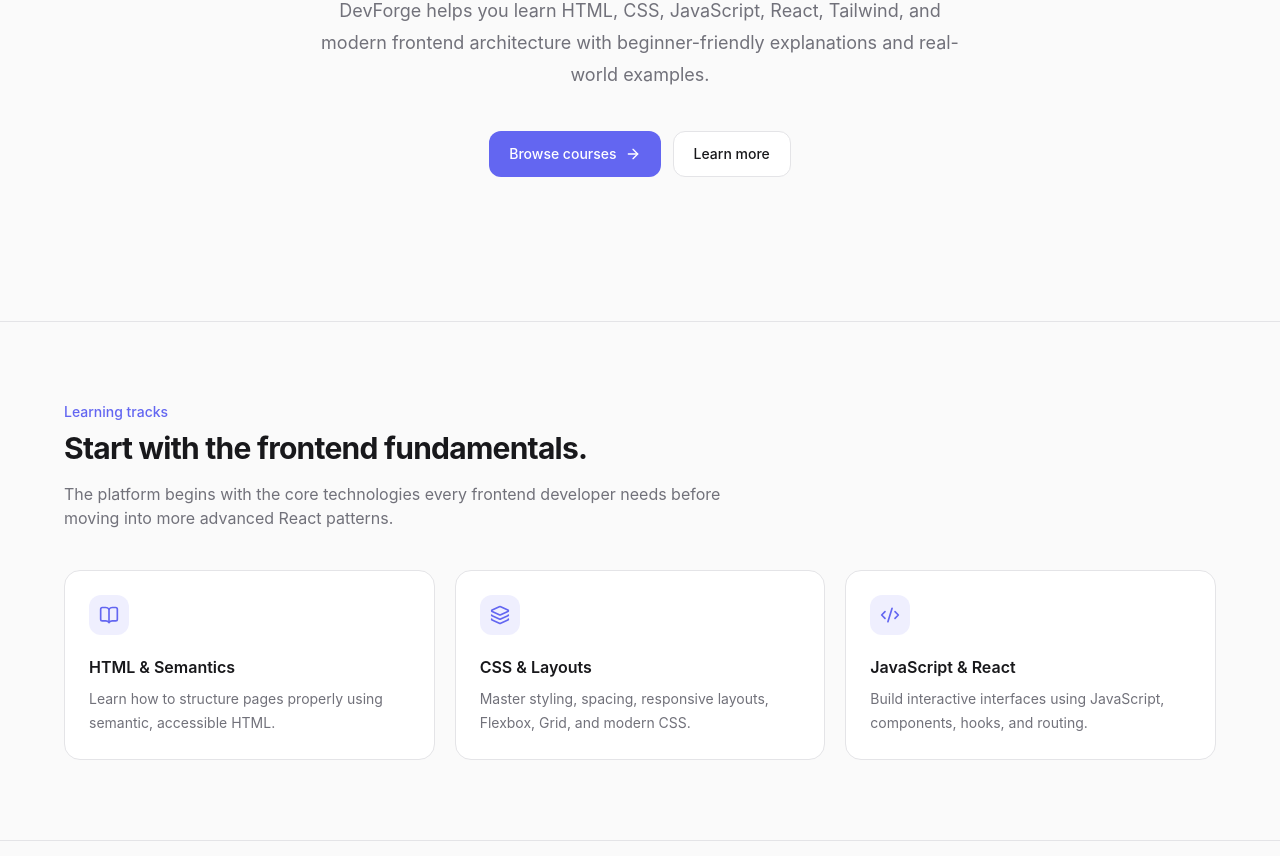
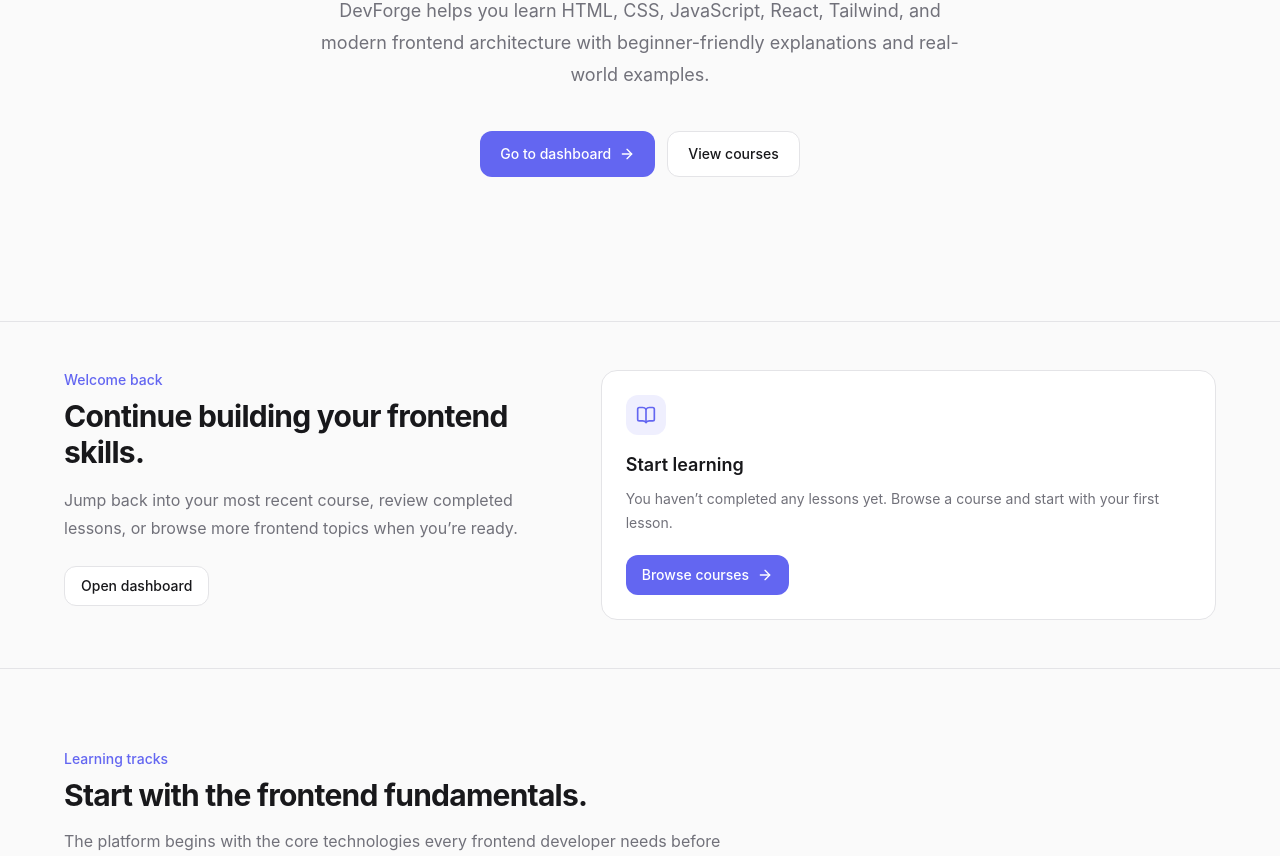
Before and after one commit to iMuhammad3/devforge, a React (Vite) app: page / in a window 1280 px wide. Shown: the part 480-1336 px from the top of the page. Built offline with nearby package versions, Linux system fonts and the light colour scheme; no server answers; the database is empty; sample sign-in values are in the browser's storage.

Commit message:
feat: add personalized continue learning section to homepage

```diff
--- a/src/features/dashboard/components/ContinueLearningCard.jsx
+++ b/src/features/dashboard/components/ContinueLearningCard.jsx
@@ -1,27 +1,47 @@
-import { useEffect, useState } from "react";
+import { useEffect, useMemo, useState } from "react";
 import { Link } from "react-router-dom";
 import { ArrowRight, BookOpen, CheckCircle2 } from "lucide-react";
 
+import { useAuthStore } from "@/features/auth/store/authStore";
 import { fetchUserProgress } from "@/features/progress/api/progressApi";
-import { useAuthStore } from "@/features/auth/store/authStore";
+import { fetchLessonsByCourseSlug } from "@/features/lessons/api/lessonsApi";
+import { fetchCourseBySlug } from "@/features/courses/api/coursesApi";
 import { LoadingState } from "@/shared/components/feedback";
 
 export default function ContinueLearningCard() {
-  const user = useAuthStore((state) => state.user);
+    const user = useAuthStore(state => state.user);
 
     const [progress, setProgress] = useState([]);
+    const [course, setCourse] = useState(null);
+    const [lessons, setLessons] = useState([]);
     const [status, setStatus] = useState("loading");
 
     useEffect(() => {
-    const loadProgress = async () => {
+        const loadContinueLearning = async () => {
             if (!user?.uid) return;
 
             try {
                 setStatus("loading");
 
-        const data = await fetchUserProgress(user.uid);
+                const progressData = await fetchUserProgress(user.uid);
 
-        setProgress(data);
+                setProgress(progressData);
+
+                const latestProgress = progressData[0];
+
+                if (!latestProgress?.courseSlug) {
+                    setStatus("success");
+                    return;
+                }
+
+                const [courseData, lessonsData] = await Promise.all([
+                    fetchCourseBySlug(latestProgress.courseSlug),
+                    fetchLessonsByCourseSlug(latestProgress.courseSlug),
+                ]);
+
+                setCourse(courseData);
+                setLessons(lessonsData);
+
                 setStatus("success");
             } catch (err) {
                 console.error(err);
@@ -29,8 +49,35 @@ export default function ContinueLearningCard() {
             }
         };
 
-    loadProgress();
+        loadContinueLearning();
     }, [user?.uid]);
+
+    const completedLessonIds = useMemo(() => {
+        return progress.map(item => item.lessonId);
+    }, [progress]);
+
+    const nextLesson = useMemo(() => {
+        if (!lessons.length) return null;
+
+        return (
+            lessons.find(lesson => !completedLessonIds.includes(lesson.id)) ||
+            lessons[0]
+        );
+    }, [lessons, completedLessonIds]);
+
+    const courseCompleted =
+        lessons.length > 0 &&
+        lessons.every(lesson => completedLessonIds.includes(lesson.id));
+    const completedLessonsInCourse = lessons.filter(lesson =>
+        completedLessonIds.includes(lesson.id),
+    ).length;
+
+    const totalLessons = lessons.length;
+
+    const progressPercentage =
+        totalLessons > 0
+            ? Math.round((completedLessonsInCourse / totalLessons) * 100)
+            : 0;
 
     if (status === "loading") {
         return (
@@ -43,9 +90,30 @@ export default function ContinueLearningCard() {
         );
     }
 
-  const latestProgress = progress[0];
+    if (status === "error") {
+        return (
+            <div className="rounded-2xl border border-border bg-card p-6">
+                <div className="mb-4 flex h-10 w-10 items-center justify-center rounded-lg bg-muted text-muted-foreground">
+                    <BookOpen className="h-5 w-5" />
+                </div>
 
-  if (!latestProgress) {
+                <h2 className="text-lg font-semibold">Continue learning</h2>
+
+                <p className="mt-2 text-sm leading-6 text-muted-foreground">
+                    We couldn’t load your recent progress right now.
+                </p>
+
+                <Link
+                    to="/courses"
+                    className="mt-5 inline-flex h-10 items-center justify-center rounded-lg border border-border bg-background px-4 text-sm font-medium transition hover:bg-muted"
+                >
+                    Browse courses
+                </Link>
+            </div>
+        );
+    }
+
+    if (!progress.length) {
         return (
             <div className="rounded-2xl border border-border bg-card p-6">
                 <div className="mb-4 flex h-10 w-10 items-center justify-center rounded-lg bg-primary/10 text-primary">
@@ -55,8 +123,8 @@ export default function ContinueLearningCard() {
                 <h2 className="text-lg font-semibold">Start learning</h2>
 
                 <p className="mt-2 text-sm leading-6 text-muted-foreground">
-          You haven’t completed any lessons yet. Browse a course and start with
-          your first lesson.
+                    You haven’t completed any lessons yet. Browse a course and
+                    start with your first lesson.
                 </p>
 
                 <Link
@@ -70,36 +138,99 @@ export default function ContinueLearningCard() {
         );
     }
 
+    if (!course || !nextLesson) {
         return (
             <div className="rounded-2xl border border-border bg-card p-6">
                 <div className="mb-4 flex h-10 w-10 items-center justify-center rounded-lg bg-primary/10 text-primary">
                     <CheckCircle2 className="h-5 w-5" />
                 </div>
 
-      <h2 className="text-lg font-semibold">Continue learning</h2>
+                <h2 className="text-lg font-semibold">
+                    Learning progress saved
+                </h2>
 
                 <p className="mt-2 text-sm leading-6 text-muted-foreground">
-        Your most recent completed lesson was from{" "}
-        <span className="font-medium text-foreground">
-          {latestProgress.courseSlug}
-        </span>
-        .
+                    Your progress is saved. Browse courses to continue learning.
                 </p>
+
+                <Link
+                    to="/courses"
+                    className="mt-5 inline-flex h-10 items-center justify-center rounded-lg bg-primary px-4 text-sm font-medium text-primary-foreground transition hover:opacity-90"
+                >
+                    Browse courses
+                </Link>
+            </div>
+        );
+    }
+
+    return (
+        <div className="rounded-2xl border border-border bg-card p-6">
+            <div className="mb-4 flex h-10 w-10 items-center justify-center rounded-lg bg-primary/10 text-primary">
+                {courseCompleted ? (
+                    <CheckCircle2 className="h-5 w-5" />
+                ) : (
+                    <BookOpen className="h-5 w-5" />
+                )}
+            </div>
+
+            <h2 className="text-lg font-semibold">
+                {courseCompleted
+                    ? "Review completed course"
+                    : "Continue learning"}
+            </h2>
+
+            <p className="mt-2 text-sm leading-6 text-muted-foreground">
+                {courseCompleted
+                    ? "You’ve completed this course. You can review any lesson again."
+                    : "Pick up from the next incomplete lesson in your most recent course."}
+            </p>
+
+            <div className="mt-5 rounded-xl border border-border bg-background p-4">
+                <div className="flex items-center justify-between gap-4">
+                    <p className="text-xs font-medium uppercase tracking-wide text-muted-foreground">
+                        {course.title}
+                    </p>
+
+                    <p className="text-xs font-medium text-primary">
+                        {progressPercentage}%
+                    </p>
+                </div>
+
+                <div className="mt-3 h-2 overflow-hidden rounded-full bg-muted">
+                    <div
+                        className="h-full rounded-full bg-primary transition-all"
+                        style={{ width: `${progressPercentage}%` }}
+                    />
+                </div>
+
+                <p className="mt-3 text-xs text-muted-foreground">
+                    {completedLessonsInCourse} of {totalLessons} lessons
+                    completed
+                </p>
+
+                <h3 className="mt-4 font-semibold">{nextLesson.title}</h3>
+
+                {nextLesson.description && (
+                    <p className="mt-2 line-clamp-2 text-sm leading-6 text-muted-foreground">
+                        {nextLesson.description}
+                    </p>
+                )}
+            </div>
 
             <div className="mt-5 flex flex-wrap gap-3">
                 <Link
-          to={`/courses/${latestProgress.courseSlug}`}
+                    to={`/courses/${course.slug}/lessons/${nextLesson.slug}`}
                     className="inline-flex h-10 items-center justify-center gap-2 rounded-lg bg-primary px-4 text-sm font-medium text-primary-foreground transition hover:opacity-90"
                 >
-          Continue course
+                    {courseCompleted ? "Review lesson" : "Continue lesson"}
                     <ArrowRight className="h-4 w-4" />
                 </Link>
 
                 <Link
-          to="/courses"
+                    to={`/courses/${course.slug}`}
                     className="inline-flex h-10 items-center justify-center rounded-lg border border-border bg-background px-4 text-sm font-medium transition hover:bg-muted"
                 >
-          Browse all courses
+                    View course
                 </Link>
             </div>
         </div>
--- a/src/features/home/pages/HomePage.jsx
+++ b/src/features/home/pages/HomePage.jsx
@@ -1,7 +1,11 @@
 import { Link } from "react-router-dom";
 import { ArrowRight, BookOpen, Code2, Layers, Sparkles } from "lucide-react";
+import { useAuthStore } from "@/features/auth/store/authStore";
+import ContinueLearningCard from "@/features/dashboard/components/ContinueLearningCard";
 
 export default function HomePage() {
+    const user = useAuthStore(state => state.user);
+    const profile = useAuthStore(state => state.profile);
     return (
         <div className="bg-background text-foreground">
             {/* Hero */}
@@ -13,47 +17,86 @@ export default function HomePage() {
                     </div>
 
                     <h1 className="max-w-4xl text-4xl font-bold tracking-tight md:text-6xl">
-            Learn frontend development through clean, practical lessons.
+                        Learn frontend development through clean, practical
+                        lessons.
                     </h1>
 
                     <p className="mt-6 max-w-2xl text-lg leading-8 text-muted-foreground">
-            DevForge helps you learn HTML, CSS, JavaScript, React, Tailwind,
-            and modern frontend architecture with beginner-friendly explanations
-            and real-world examples.
+                        DevForge helps you learn HTML, CSS, JavaScript, React,
+                        Tailwind, and modern frontend architecture with
+                        beginner-friendly explanations and real-world examples.
                     </p>
 
                     <div className="mt-10 flex flex-col gap-3 sm:flex-row">
                         <Link
-              to="/courses"
+                            to={user ? "/dashboard" : "/courses"}
                             className="inline-flex items-center justify-center gap-2 rounded-lg bg-primary px-5 py-3 text-sm font-medium text-primary-foreground transition hover:opacity-90"
                         >
-              Browse courses
+                            {user ? "Go to dashboard" : "Browse courses"}
                             <ArrowRight className="h-4 w-4" />
                         </Link>
 
-            <a
-              href="#why"
+                        <Link
+                            to="/courses"
                             className="inline-flex items-center justify-center rounded-lg border border-border bg-card px-5 py-3 text-sm font-medium transition hover:bg-muted"
                         >
-              Learn more
-            </a>
+                            View courses
+                        </Link>
                     </div>
                 </div>
             </section>
+
+            {user && (
+                <section className="border-b border-border px-6 py-12">
+                    <div className="mx-auto grid max-w-6xl gap-6 lg:grid-cols-[1fr_1.2fr] lg:items-start">
+                        <div>
+                            <p className="text-sm font-medium text-primary">
+                                Welcome back
+                            </p>
+
+                            <h2 className="mt-2 text-3xl font-bold tracking-tight">
+                                Continue building your frontend skills
+                                {profile?.displayName
+                                    ? `, ${profile.displayName}`
+                                    : ""}
+                                .
+                            </h2>
+
+                            <p className="mt-4 leading-7 text-muted-foreground">
+                                Jump back into your most recent course, review
+                                completed lessons, or browse more frontend
+                                topics when you’re ready.
+                            </p>
+
+                            <Link
+                                to="/dashboard"
+                                className="mt-6 inline-flex h-10 items-center justify-center rounded-lg border border-border bg-card px-4 text-sm font-medium transition hover:bg-muted"
+                            >
+                                Open dashboard
+                            </Link>
+                        </div>
+
+                        <ContinueLearningCard />
+                    </div>
+                </section>
+            )}
 
             {/* Learning Tracks */}
             <section className="border-b border-border px-6 py-20">
                 <div className="mx-auto max-w-6xl">
                     <div className="mb-10 max-w-2xl">
-            <p className="text-sm font-medium text-primary">Learning tracks</p>
+                        <p className="text-sm font-medium text-primary">
+                            Learning tracks
+                        </p>
 
                         <h2 className="mt-2 text-3xl font-bold tracking-tight">
                             Start with the frontend fundamentals.
                         </h2>
 
                         <p className="mt-4 text-muted-foreground">
-              The platform begins with the core technologies every frontend
-              developer needs before moving into more advanced React patterns.
+                            The platform begins with the core technologies every
+                            frontend developer needs before moving into more
+                            advanced React patterns.
                         </p>
                     </div>
 
@@ -83,16 +126,19 @@ export default function HomePage() {
             <section id="why" className="px-6 py-20">
                 <div className="mx-auto grid max-w-6xl gap-10 lg:grid-cols-[1fr_1.2fr]">
                     <div>
-            <p className="text-sm font-medium text-primary">Why DevForge?</p>
+                        <p className="text-sm font-medium text-primary">
+                            Why DevForge?
+                        </p>
 
                         <h2 className="mt-2 text-3xl font-bold tracking-tight">
-              Built for people who want to understand, not just copy code.
+                            Built for people who want to understand, not just
+                            copy code.
                         </h2>
 
                         <p className="mt-4 leading-7 text-muted-foreground">
-              Many tutorials show you what to type. DevForge is designed to
-              explain how frontend concepts work, why they matter, and how to
-              use them in real projects.
+                            Many tutorials show you what to type. DevForge is
+                            designed to explain how frontend concepts work, why
+                            they matter, and how to use them in real projects.
                         </p>
                     </div>
 
@@ -123,8 +169,9 @@ export default function HomePage() {
                     </h2>
 
                     <p className="mx-auto mt-4 max-w-2xl text-muted-foreground">
-            Begin with beginner-friendly courses and gradually work your way
-            toward building polished, real-world frontend projects.
+                        Begin with beginner-friendly courses and gradually work
+                        your way toward building polished, real-world frontend
+                        projects.
                     </p>
 
                     <Link
```
Lines whose indentation alone changed are shown as unchanged.
